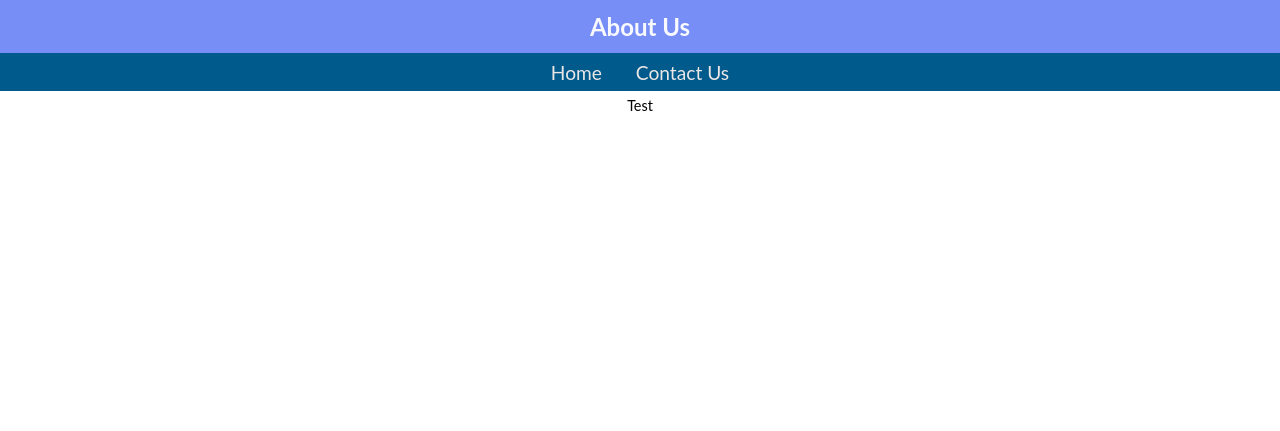
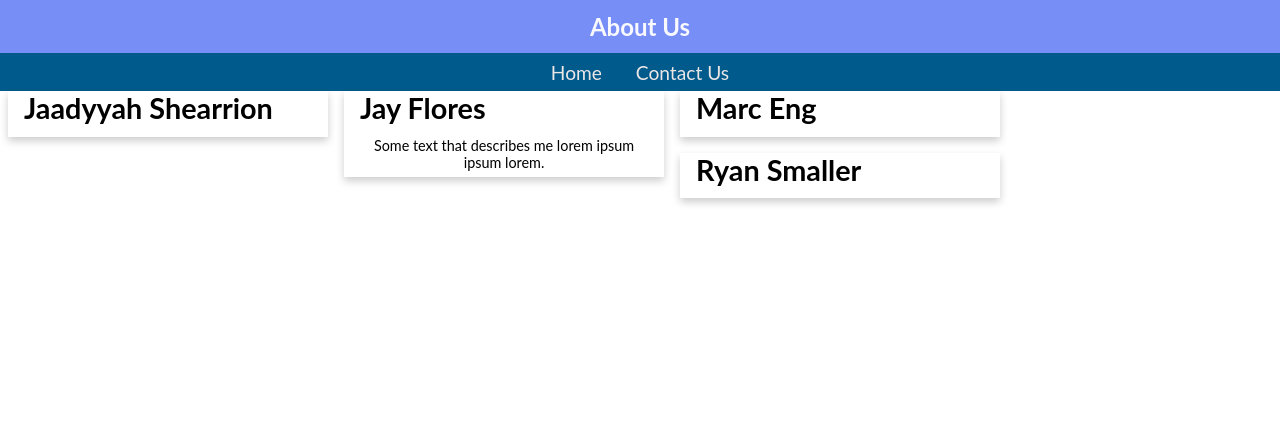
Before and after one commit to jaadyyah/Uplift-Capstone, a Flask app: page /about_us in a window 1280 px wide. Shown: the top 431 px of the page. Run offline with Flask 3, Linux system fonts and the light colour scheme.

Commit message:
added our names to about us and added css to members bc it is linked to the about us already

```diff
--- a/static/styles/members_styles.css
+++ b/static/styles/members_styles.css
@@ -0,0 +1,52 @@
+/* Four columns side by side */
+.column {
+  float: left;
+  width: 25%; /* Changed from 33.3% to 25% */
+  margin-bottom: 16px;
+  padding: 0 8px;
+}
+
+/* Display the columns below each other instead of side by side on small screens */
+@media screen and (max-width: 650px) {
+  .column {
+    width: 100%;
+    display: block;
+  }
+}
+
+/* Add some shadows to create a card effect */
+.card {
+  box-shadow: 0 4px 8px 0 rgba(0, 0, 0, 0.2);
+}
+
+/* Some left and right padding inside the container */
+.container {
+  padding: 0 16px;
+}
+
+/* Clear floats */
+.container::after, .row::after {
+  content: "";
+  clear: both;
+  display: table;
+}
+
+.title {
+  color: grey;
+}
+
+.button {
+  border: none;
+  outline: 0;
+  display: inline-block;
+  padding: 8px;
+  color: white;
+  background-color: #000;
+  text-align: center;
+  cursor: pointer;
+  width: 100%;
+}
+
+.button:hover {
+  background-color: #555;
+}
--- a/templates/about_us.html
+++ b/templates/about_us.html
@@ -20,7 +20,43 @@
             <p><a href="/contact_us">Contact Us</a></p>
         </nav>
         <main class="content">
-           <p>Test</p>
+            <div class="row">
+                <div class="column">
+                    <div class="card">
+                        <div class="container">
+                            <h2>Jaadyyah Shearrion</h2>
+                            <!-- this is for us to define our roles <p class="title">></p>-->
+                        </div>
+                    </div>
+                </div>
+
+                <div class="column">
+                    <div class="card">
+                        <div class="container">
+                            <h2>Jay Flores</h2>
+                            <!-- this is for us to define our roles <p class="title">></p>-->                            <p>Some text that describes me lorem ipsum ipsum lorem.</p>
+                        </div>
+                    </div>
+                </div>
+
+                <div class="column">
+                    <div class="card">
+                        <div class="container">
+                            <h2>Marc Eng</h2>
+                            <!-- this is for us to define our roles <p class="title">></p>-->
+                        </div>
+                    </div>
+                </div>
+
+                <div class="column">
+                    <div class="card">
+                        <div class="container">
+                            <h2>Ryan Smaller</h2>
+                            <!-- this is for us to define our roles <p class="title">></p>-->
+                        </div>
+                    </div>
+                </div>
+            </div>
         </main>
         <footer>
             <p>  </p>
```
